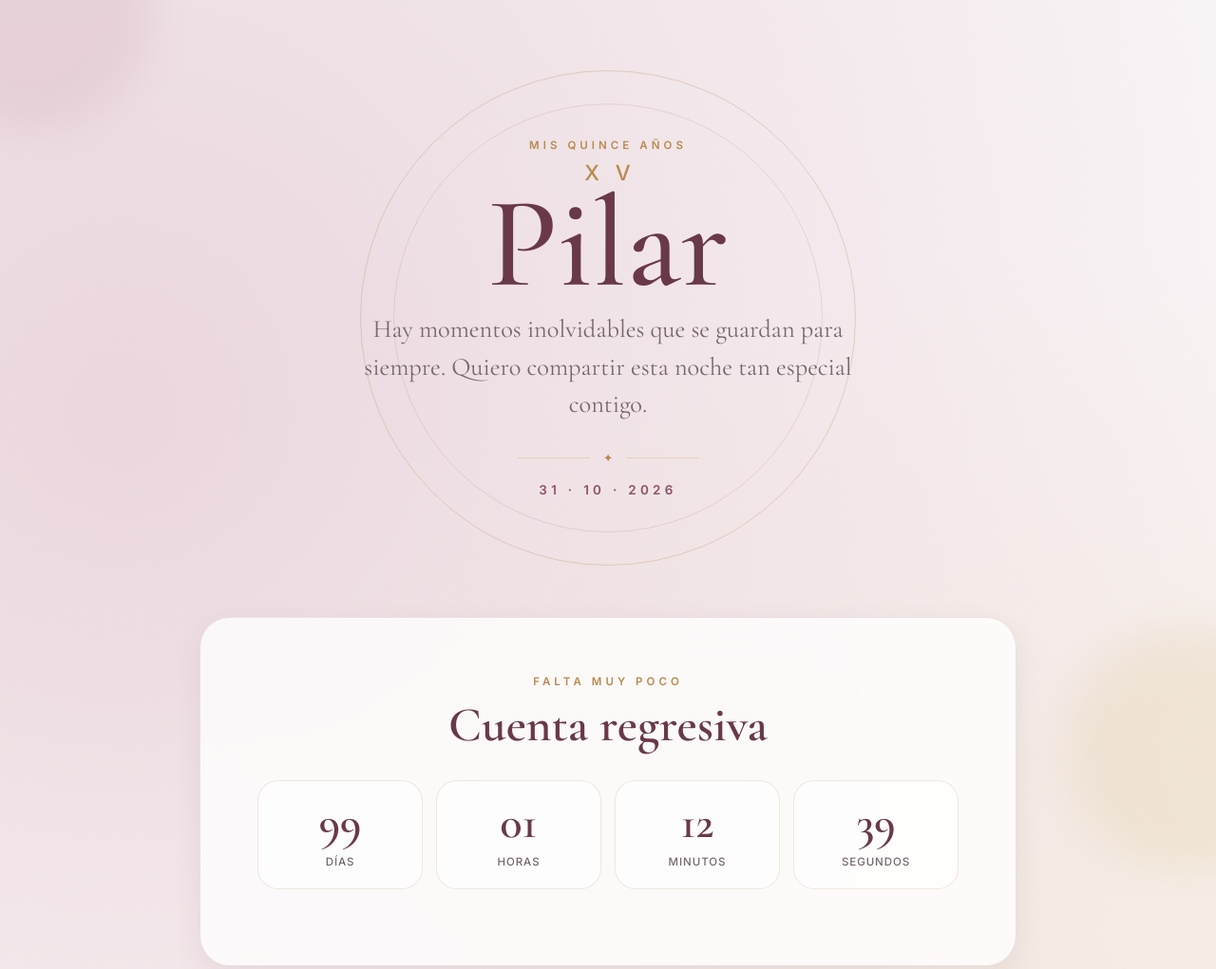
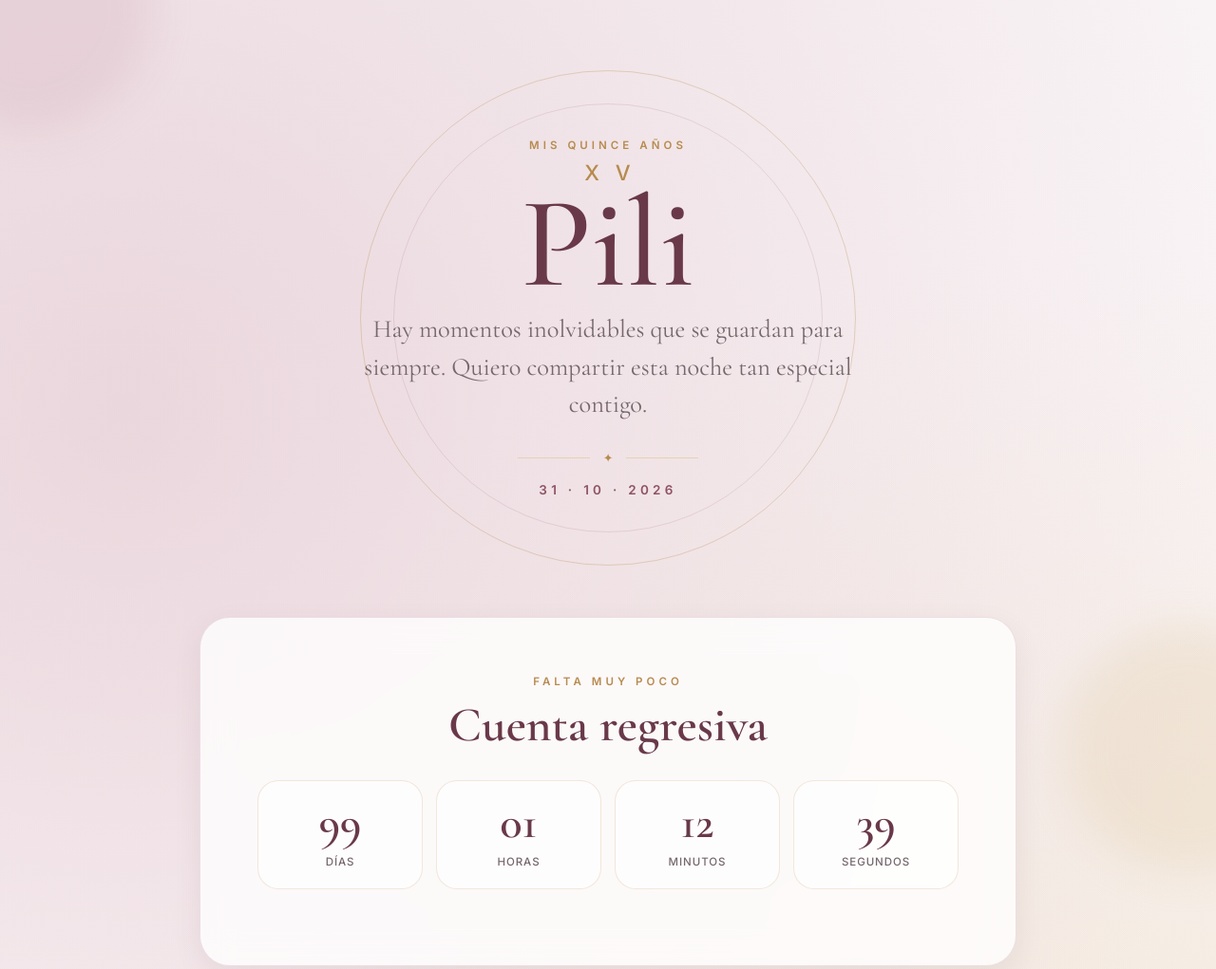
Before and after one commit to santycaze/xv-pilar, a plain HTML site: page index.html in a window 1280 px wide. Shown: the top 1021 px of the page at 95% size. Drawn offline with nearby package versions, Linux system fonts and the light colour scheme.

Commit message:
Update index.html

```diff
--- a/index.html
+++ b/index.html
@@ -37,7 +37,7 @@
 
       <h1>
         <span>XV</span>
-        Pilar
+        Pili
       </h1>
 
       <p class="subtitle">
```
